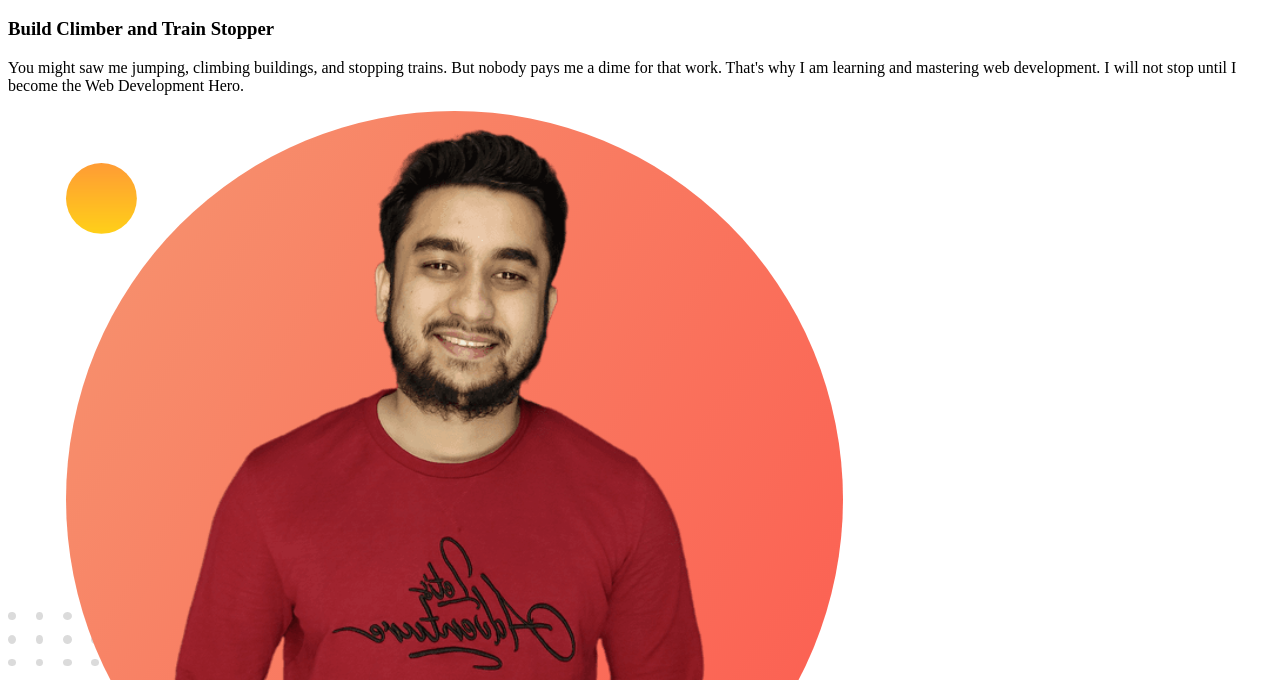
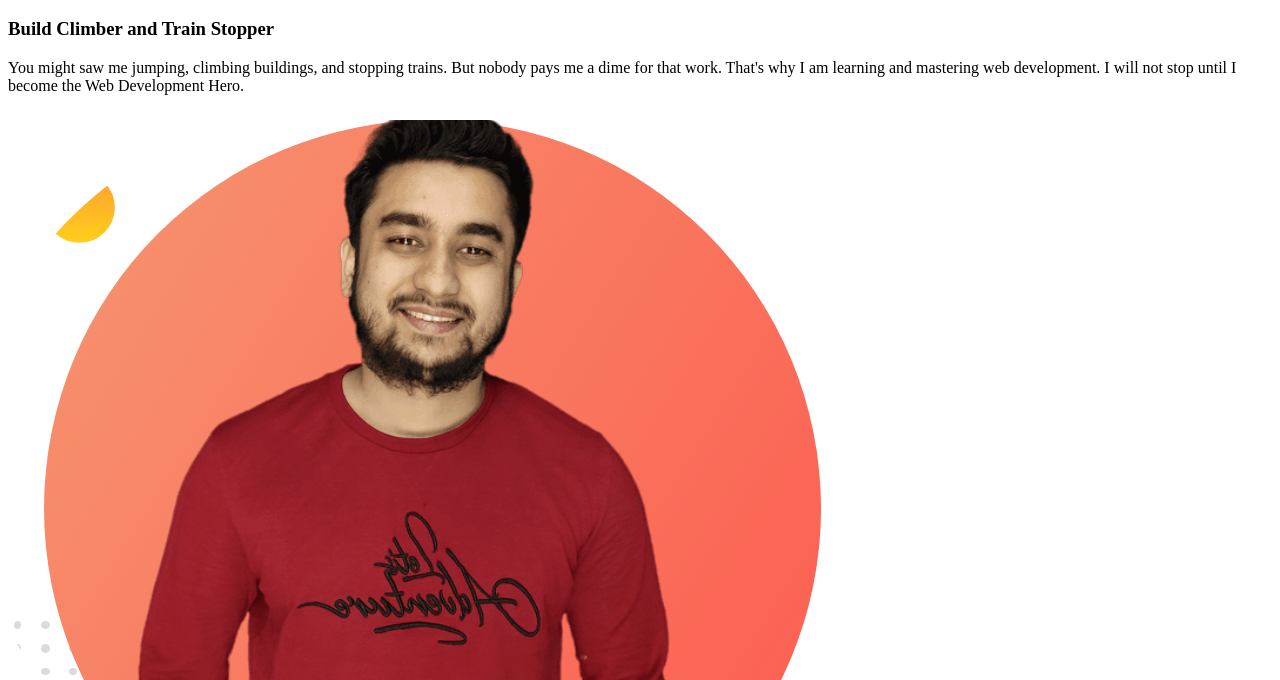
Before and after one commit to Tuhinbadhon/My-Porfolio, a plain HTML site: page index.html in a window 1280 px wide. Shown: the part 120-800 px from the top of the page. Drawn offline with Linux system fonts and the light colour scheme.

Commit message:
add new pic

```diff
--- a/index.html
+++ b/index.html
@@ -17,7 +17,7 @@
         That's why I am learning and mastering web development. I will not stop until I become the Web Development Hero.
     </p>
 
-    <img src="img/my-bg.png" alt="">
+    <img src="img/my-bg (2).png" alt="">
 </body>
 
 </html>
```
Also changed, not shown: img/my-bg (2).png (added).
